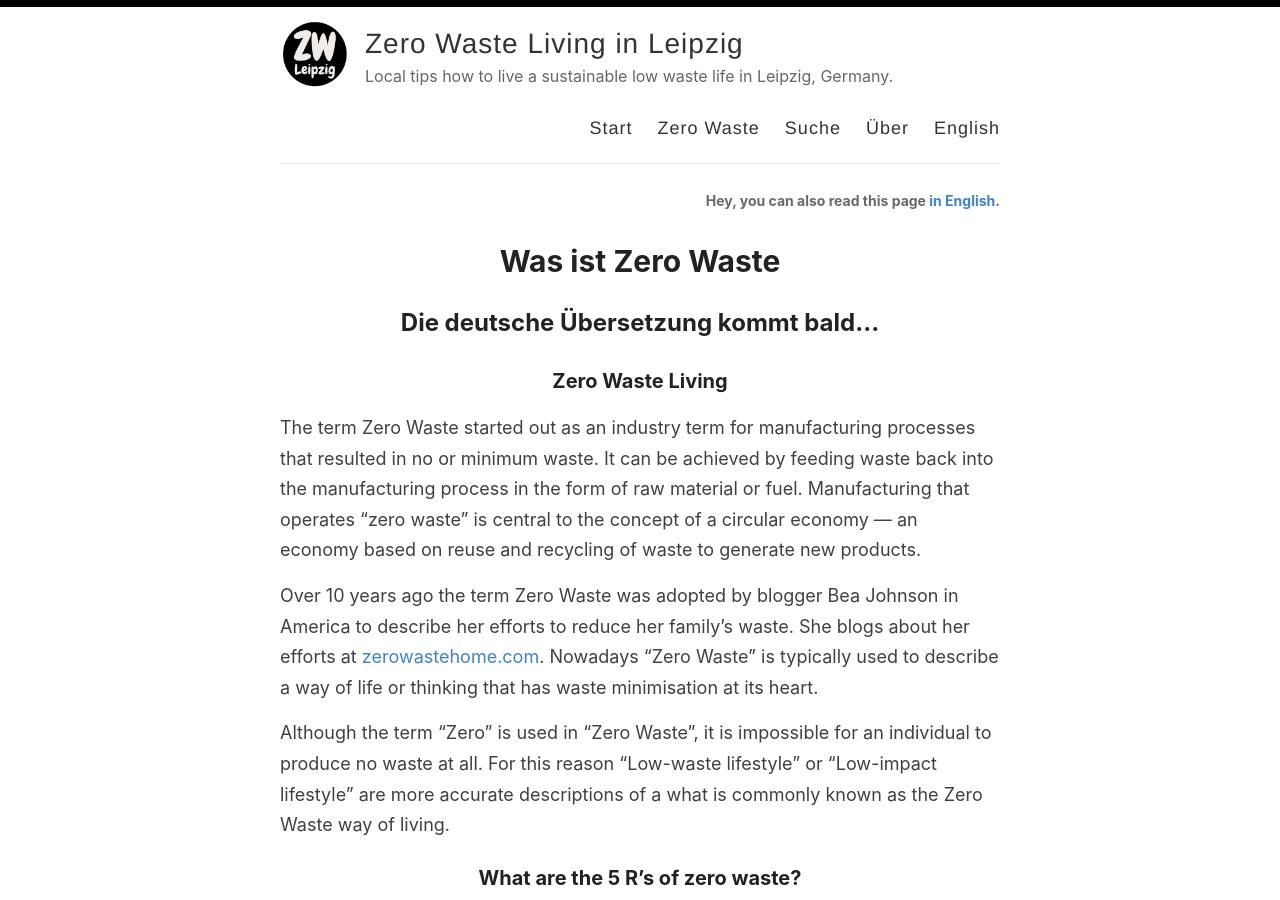
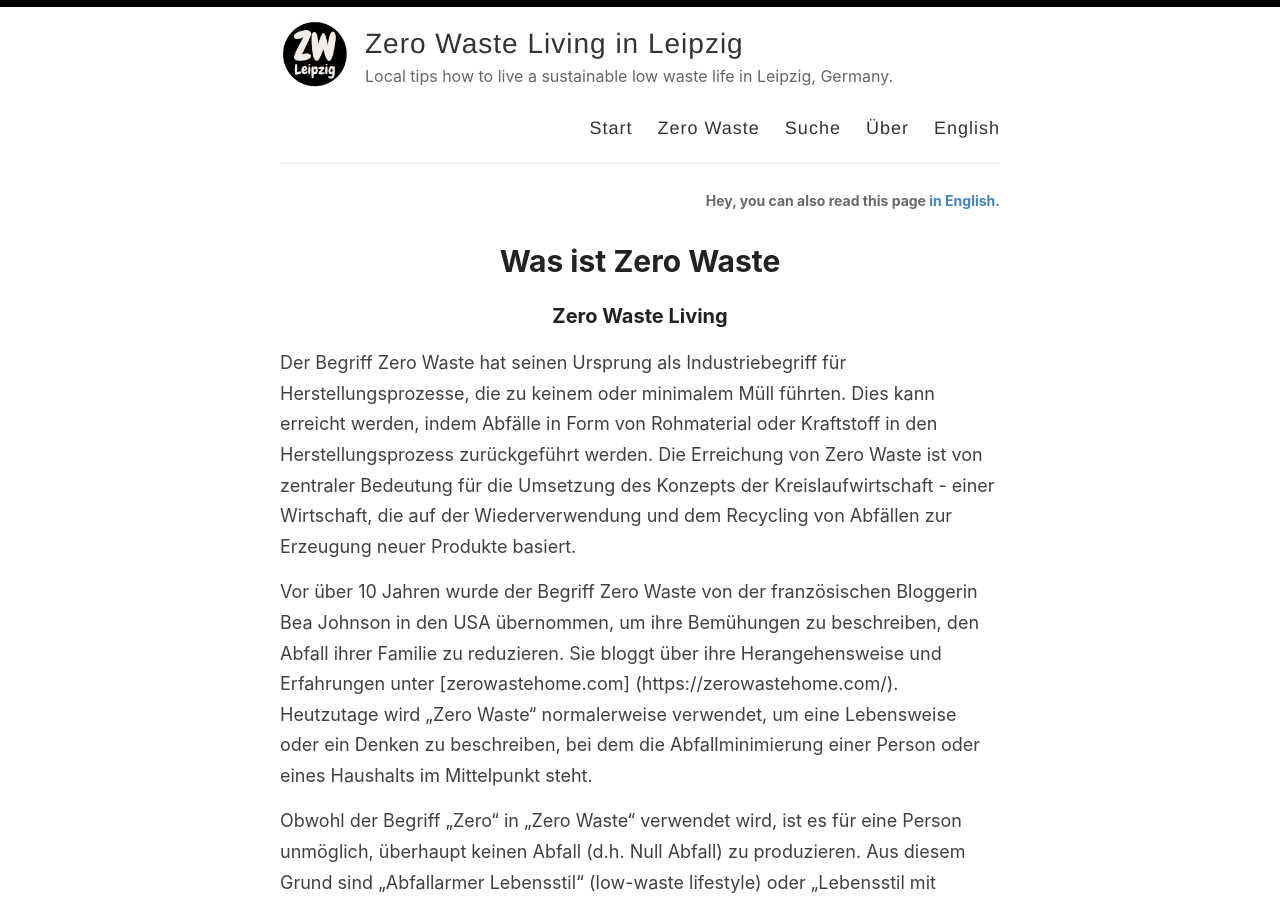
Before and after one commit to CeliaSomlai/zerowastelivinginleipzig, a Jekyll site: the page built from de/_pages/zero-wastede.md, in a window 1280 px wide and 900 px high. Built offline with Jekyll 4.4.1, drawn with Linux system fonts in a browser that asks for light colours; some of the changed text lies outside the part shown.

Commit message:
update zero waste pages

```diff
--- a/de/_pages/zero-wastede.md
+++ b/de/_pages/zero-wastede.md
@@ -6,27 +6,26 @@ lang: de
 ref: zerowaste
 ---
 
-## Die deutsche Übersetzung kommt bald...
 ### Zero Waste Living
 
-The term Zero Waste started out as an industry term for manufacturing processes that resulted in no or minimum waste.
-It can be achieved by feeding waste back into the manufacturing process in the form of raw material or fuel.
-Manufacturing that operates “zero waste” is central to the concept of a circular economy — an economy based on reuse and recycling of waste to generate new products.
+Der Begriff Zero Waste hat seinen Ursprung als Industriebegriff für Herstellungsprozesse, die zu keinem oder minimalem Müll führten.
+Dies kann erreicht werden, indem Abfälle in Form von Rohmaterial oder Kraftstoff in den Herstellungsprozess zurückgeführt werden.
+Die Erreichung von Zero Waste ist von zentraler Bedeutung für die Umsetzung des Konzepts der Kreislaufwirtschaft - einer Wirtschaft, die auf der Wiederverwendung und dem Recycling von Abfällen zur Erzeugung neuer Produkte basiert.
 
-Over 10 years ago the term Zero Waste was adopted by blogger Bea Johnson in America to describe her efforts to reduce her family’s waste.
-She blogs about her efforts at [zerowastehome.com](https://zerowastehome.com/).
-Nowadays “Zero Waste” is typically used to describe a way of life or thinking that has waste minimisation at its heart.
+Vor über 10 Jahren wurde der Begriff Zero Waste von der französischen Bloggerin Bea Johnson in den USA übernommen, um ihre Bemühungen zu beschreiben, den Abfall ihrer Familie zu reduzieren.
+Sie bloggt über ihre Herangehensweise und Erfahrungen unter [zerowastehome.com] (https://zerowastehome.com/).
+Heutzutage wird „Zero Waste“ normalerweise verwendet, um eine Lebensweise oder ein Denken zu beschreiben, bei dem die Abfallminimierung einer Person oder eines Haushalts im Mittelpunkt steht.
 
-Although the term “Zero” is used in “Zero Waste”, it is impossible for an individual to produce no waste at all. For this reason “Low-waste lifestyle” or “Low-impact lifestyle” are more accurate descriptions of a what is commonly known as the Zero Waste way of living.
+Obwohl der Begriff „Zero“ in „Zero Waste“ verwendet wird, ist es für eine Person unmöglich, überhaupt keinen Abfall (d.h. Null Abfall) zu produzieren. Aus diesem Grund sind „Abfallarmer Lebensstil“ (low-waste lifestyle) oder „Lebensstil mit geringen Umweltauswirkungen“ (low-impact lifestyle) genauere Beschreibungen der allgemein als „Zero Waste“ bezeichneten Lebensweise. Aber, der Begriff Zero Waste ist nunmal leider einprägsamer, muss ich zugeben.
 
-### What are the 5 R’s of zero waste?
+### Was sind die 5 Rs von Zero Waste?
 
-Refuse what you do not need - even if it is free!
+Refuse - Ablehnen, was du nicht brauchst - auch wenn es kostenlos ist!
 
-Reduce what you cannot refuse - reduce your consumption foremost!
+Reduce - Reduziere, was du nicht ablehnen kannst - vor allem reduziere deinen Konsum!
 
-Reuse what you have already!
+Reuse -  Verwende wieder, was du bereits hast!
 
-Recycle what you cannot refuse, reduce, reuse or repair!
+Recycle - Recycel, was du nicht ablehnen, reduzieren, wiederverwenden oder reparieren kannst!
 
-Rot the rest - compost everything you can by giving back valuable resources to Mother Earth (-:
+Rot - kompostier alles, was du kannst, damit du Mutter Erde wertvolle Ressourcen zurückgibst (-:
```
Also changed, not shown: en/_pages/zero-waste.md (+4 -3 lines).
